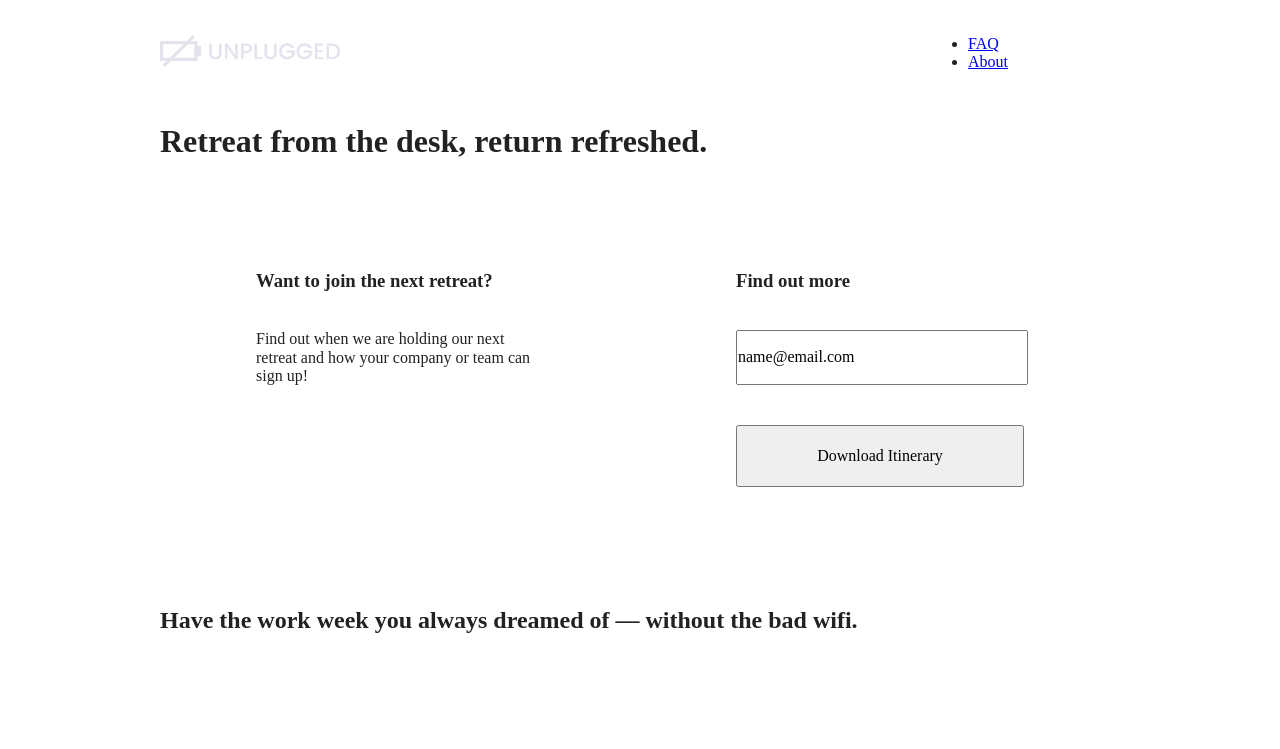
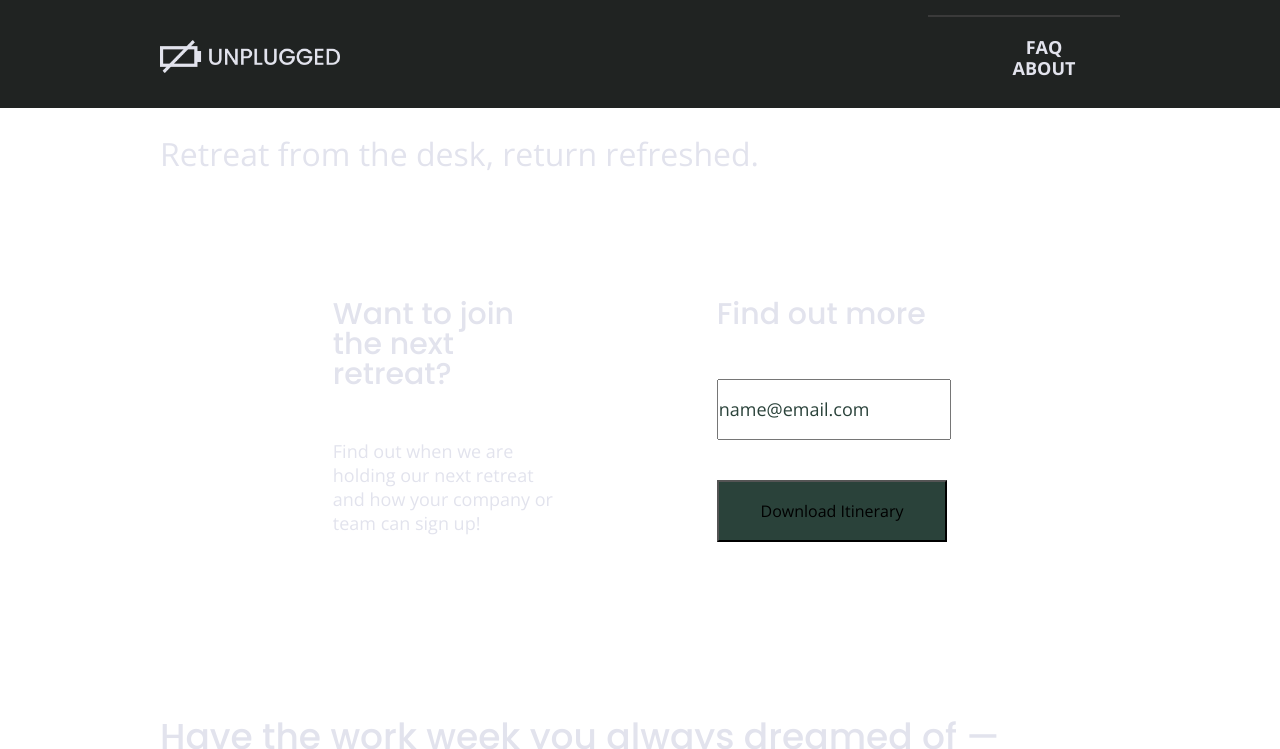
Before and after one commit to CreatedByCC/unplugged, a website built with Parcel: page index.html in a window 1280 px wide. Shown: the top 749 px of the page. Built offline with nearby package versions, Linux system fonts and the light colour scheme.

Commit message:
Added Text Styles

```diff
--- a/css/main.css
+++ b/css/main.css
@@ -92,39 +92,88 @@ html, body{
   height: 100%;
   margin: 0;
   padding: 0;
+  font-family: 'Open Sans', sans-serif;
+  color: #e2e3ed;
+
+}
+html {
+  font-size: 1rem;
+}
+body {
+  font-size: 1em;
 }
 
+
 /* ----- Mobile Layout ------ */
-.header-area, .headline, .form-wrapper, .features-wrapper, .reviews-wrapper, .footer-wrapper,
-  .mission, .contact-section, .faq-wrapper {
+header, footer {
+  background-color: #202322;
+}
+.headline-section, .mission-section, .faq-section {
+  background-color: #527158;
+}
+.reviews-section, .contact-section {
+  background-color: #2a423a;
+}
+h2, h3, h4 {
+  font-family: 'Poppins', sans-serif;
+}
+h1 {
+  font-size: 2.25em;
+  line-height: 43px;
+  font-weight: 500;
+}
+h2 {
+  font-size: 1.875em;
+  font-weight: 500;
+}
+h3, h4 {
+  font-size: 1.125em;
+  font-weight: 500;
+}
+p {
+  font-size: 0.875em;
+  line-height: 18px;
+}
+a {
+  color: #e2e3ed;
+  text-decoration: none;
+}
+
+.header-section, .headline, .form-wrapper, .features-wrapper, .reviews-wrapper, .footer-section,
+.mission, .contact-area,
+.faq-wrapper {
     width: 90%;
     margin: auto;
-  }
+}
 
 /* ----- Mobile Layout - Header & Footer ------ */
-.header-area, .footer-wrapper {
+.header-section, .footer-section {
   display: flex;
   flex-direction: column;
   align-items: center;
   justify-content: center;
-
 }
-.header-area img {
-  display: inline-flex;
+.header-section img {
   width: 70%;
   height: auto;
   margin: 0;
-  padding: 15px 0 10 0;
+  padding: 15px 0 10px 0;
 }
-.header-area nav {
+.header-section nav {
   width: 60%;
   padding: 20px 0 15px 0;
+  font-size: 1.125em;
+  font-weight: bold;
+  border-top: 2px solid #3a3a3a;
 }
-.header-area nav ul {
+.header-section nav ul {
   margin: 0;
+  list-style: none;
+  text-transform: uppercase;
+  text-align: center;
 }
 
-.footer-wrapper {
+.footer-section {
   padding-top: 50px;
 }
 .contact {
@@ -165,11 +214,15 @@ input[type=text] {
   padding: 1em 0;
   width: 100%;
   margin-bottom: 20px;
+  color: #2a423a;
+  font-size: 1.125em;
+  font-weight: 500;
 }
 input[type=button] {
   padding: 20px 0;
   margin-top: 20px;
   width: 100%;
+  background-color: #2a423a;
 }
 
 .features h2 {
@@ -186,6 +239,9 @@ input[type=button] {
   width: 60%;
 }
 
+.reviews-wrapper,.contact-section {
+  background-color: #2a423a;
+}
 .reviews-wrapper h2 {
   padding-bottom: 40px;
 }
@@ -201,13 +257,16 @@ padding-top: 20px;
 }
 
 /* ----- Mobile Layout - About ------ */
-.mission, .contact-section {
+.mission, .contact-area {
   padding: 50px 0;
 }
 
 /* ----- Mobile Layout - FAQ ------ */
 .faq h2 {
   padding-bottom: 40px;
+}
+.faq h4 {
+  line-height: 24px;
 }
 .faq-q1, .faq-q2, .faq-q3, .faq-q4 {
   padding-bottom: 50px;
@@ -304,24 +363,46 @@ padding-top: 20px;
 
 /* ----- Tablet layout ------ */
 @media only screen and (min-width: 768px) {
-  .header-area, .headline, .form-wrapper, .features-wrapper, .reviews-wrapper, .footer-wrapper,
-  .mission, .contact-section, .faq-wrapper {
+  .header-section, .headline, .form-wrapper, .features-wrapper, .reviews-wrapper, .footer-section,
+  .mission, .contact-area, .faq-wrapper {
     max-width: 640px;
+  }
+  h1{
+    font-size: 3em;
+    line-height: 48px;
+  }
+  h2 {
+    font-size: 2.25em;
+    line-height: 48px;
+  }
+  h3 {
+    font-size: 1.5em;
+    line-height: 30px;
+  }
+  footer h4, .contact h4 {
+    font-size: 1.5em;
+  }
+  footer p{
+    line-height: 18px;
+  }
+  .faq h4, .faq p {
+    font-size: 0.875em;
+    line-height: 15.75px;
   }
 
 /* ----- Tablet layout - Main page ------ */
-  .header-area{
+  .header-section{
       flex-direction: row;
       justify-content: space-between;
       padding: 33px 0;
     }
-  .header-area img {
+  .header-section img {
     width: 30%;
     }
-  .header-area nav {
+  .header-section nav {
     width: 20%;
     }
-  .hero-area, .features, .reviews-wrapper, .footer-area {
+  .hero-area, .features, .reviews-wrapper, .footer-wrapper {
     padding: 100px 0;
     }
   .hero-area h1 {
@@ -361,7 +442,7 @@ padding-top: 20px;
   .reviews img, .reviews article {
     width: 49%;
     }
-  .footer-area {
+  .footer-wrapper {
     display: flex;
     flex-flow: row wrap;
     justify-content: space-evenly;
@@ -370,7 +451,7 @@ padding-top: 20px;
   .contact, .social {
     margin: 0;
     }
-  .footer-area h4 {
+  .footer-wrapper h4 {
     padding-bottom: 40px;
     }
 
@@ -399,15 +480,34 @@ padding-top: 20px;
     }
   }
 
+
   /* ----- Desktop Layout------ */
   @media only screen and (min-width: 1200px) {
-    .header-area, .headline, .form-wrapper, .features-wrapper, .reviews-wrapper, .footer-wrapper,
-    .mission, .contact-section, .faq-wrapper {
+    .header-section, .headline, .form-wrapper, .features-wrapper, .reviews-wrapper, .footer-section,
+    .mission, .contact-area,
+    .faq-wrapper {
       max-width: 960px;
+    }
+    h1 {
+      font-size: 3.75em;
+    }
+    h3, h4 {
+      font-size: 1.875em;
+    }
+    p {
+      font-size: 1.125em;
+      line-height: 24px;
+    }
+    .faq h2, .mission h2 {
+      font-size: 3em;
+    }
+    .faq h4 {
+      font-size: 1.125em;
+      line-height: 18px;
     }
 
   /* ----- Desktop Layout - Main page ------ */
-    .header-area {
+    .header-section {
       padding: 15px 0;
     }
     .headline h1 {
@@ -442,10 +542,12 @@ padding-top: 20px;
     .reviews article {
       width: 42%;
     }
-    .footer-area {
+    .footer-wrapper {
       justify-content: space-between;
       width: 80%;
     }
+
+  /* ----- Desktop Layout - About ------ */
     .contact, .social {
       width: 20%;
     }
--- a/index.html
+++ b/index.html
@@ -4,6 +4,7 @@
 <head>
   <meta charset="utf-8">
   <title>Unplugged</title>
+  <link href="https://fonts.googleapis.com/css?family=Open+Sans:400,700|Poppins:500,700" rel="stylesheet">
   <meta name="description" content="">
   <meta name="viewport" content="width=device-width, initial-scale=1">
 
@@ -24,7 +25,7 @@
 
 <body>
   <header>
-    <div class="header-area">
+    <div class="header-section">
       <a href="#"><img src="img/unpluggedlogo.png" alt="unplugged logo"></a>
       <nav>
         <ul>
@@ -36,10 +37,9 @@
   </header>
 
   <main>
-    <section class="headline">
+    <section class="headine-section">
+      <div class="headline">
         <h1>Retreat from the desk, return refreshed.</h1>
-    </section>
-
         <aside class="form-wrapper">
           <div class="form-description">
             <h3>Want to join the next retreat?</h3>
@@ -51,8 +51,11 @@
             <input type="button" value="Download Itinerary">
           </div>
         </aside>
+      </div>
+    </section>
 
-    <section class="features-wrapper">
+    <section class="features-section">
+      <div class="features-wrapper">
         <h2>Have the work week you always dreamed of — without the bad wifi.</h2>
         <article class="features">
           <article>
@@ -80,9 +83,11 @@
             <p class="features-icon-description">Dedicated computer room for times that you must wifi.</p>
           </article>
         </article>
+      </div>
     </section>
 
-    <section class="reviews-wrapper">
+    <section class="reviews-section">
+      <div class="reviews-wrapper">
         <h2>Be a better team in 5 days, like this one.</h2>
         <div class="reviews">
           <img src="img/unplugged-retreat-lacrue.jpg" alt="LaCrue Bottling Co.">
@@ -91,12 +96,13 @@
             <p>Lorem ipsum dolor sit amet, consectetur adipiscing elit, sed do eiusmod tempor incididunt ut labore et dolore magna aliqua. Ut enim ad minim veniam, quis nostrud exercitation ullamco laboris nisi ut aliquip ex ea commodo consequat. Duis aute irure dolor in reprehenderit in voluptate velit esse cillum dolore eu fugiat nulla pariatur. </p>
           </article>
         </div>
+      </div>
     </section>
   </main>
 
   <footer>
+    <div class="footer-section">
       <div class="footer-wrapper">
-      <div class="footer-area">
         <div class="contact">
           <h4>Contact</h4>
           <address>555-555-5555<br>hello@unplugged.com</address>
```
Also changed, not shown: about/index.html (+11 -5 lines), faq/index.html (+6 -3 lines). Lines whose indentation alone changed are shown as unchanged.
